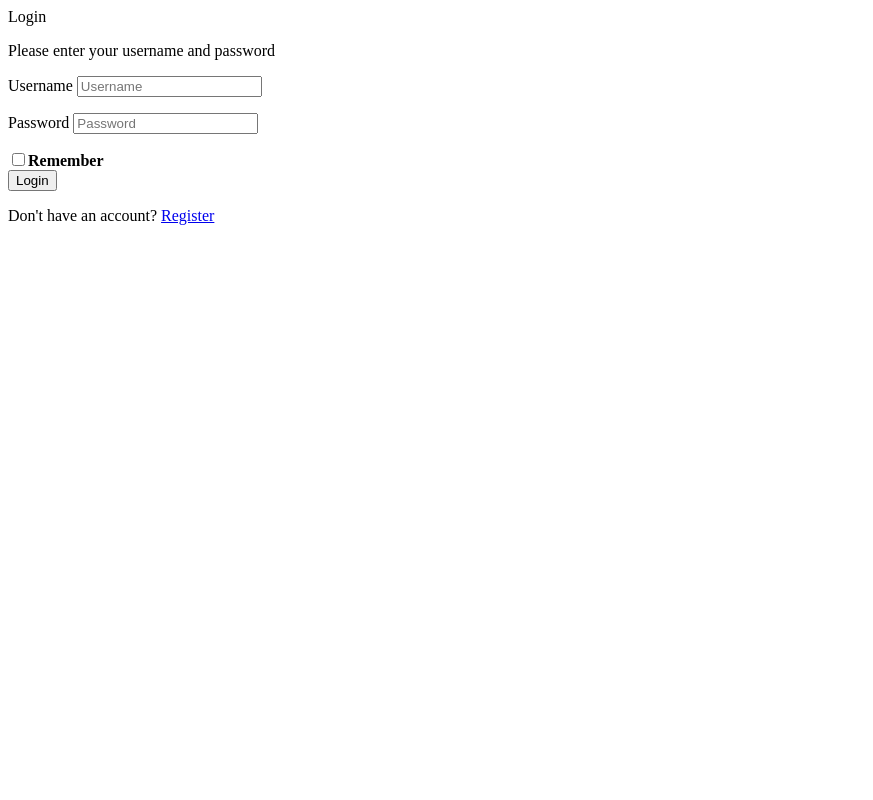
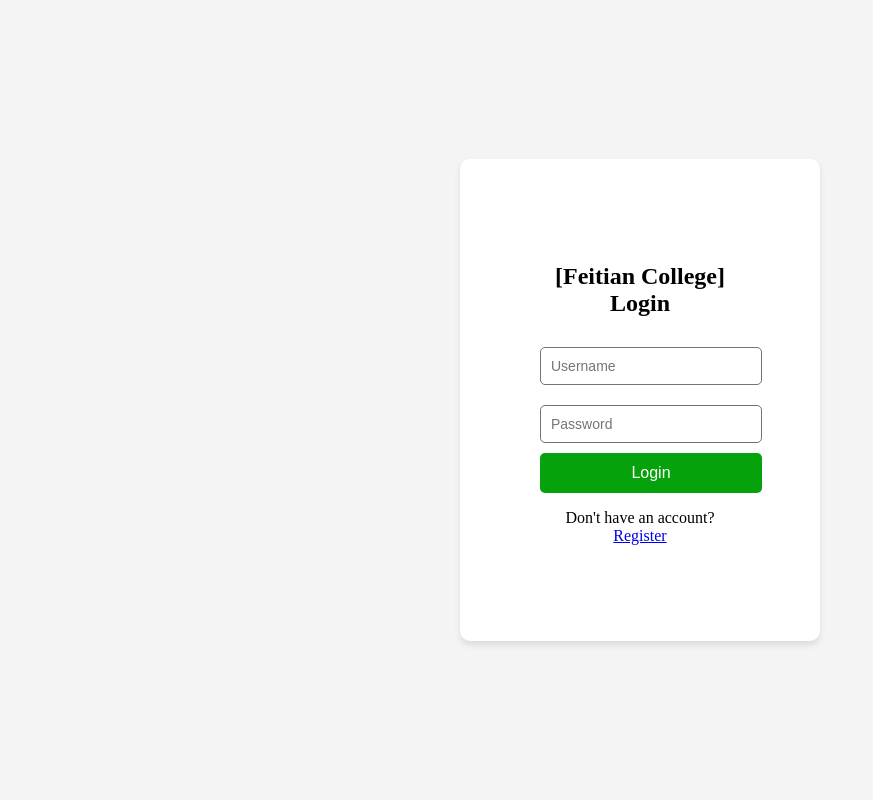
Before and after one commit to vinhhoangd/cos141, a Flask app: page /login/ in a window 1280 px wide. Shown: the whole page, without its empty margins (0-873 px from the left). Run offline with Flask 2, Linux system fonts and the light colour scheme.

Commit message:
index dec 3

```diff
--- a/templates/index.html
+++ b/templates/index.html
@@ -1,34 +1,84 @@
+<!DOCTYPE html>
 <html>
     <head>
         <title>Login</title>
+        <style>
+            body {
+                display: flex;
+                justify-content: center;
+                align-items: center;
+                height: 100vh; /* Full viewport height */
+                margin: 0;
+                background-color: #f4f4f4; /* Light background color for better contrast */
+            }
+
+            .form-container {
+                text-align: center;
+                background-color: white;
+                padding: 80px;
+                border-radius: 10px;
+                box-shadow: 0 4px 6px rgba(0, 0, 0, 0.1); /* Subtle shadow for depth */
+                width: 200px; /* Adjust width for a compact form */
+            }
+
+            .login-header {
+                font-size: 18px; /* Keep the font size as is */
+                font-weight: bold; /* Make it bold */
+                color: #000000; /* Set text color to black */
+                margin-bottom: 20px; /* Spacing below the header */
+            }
+
+            .form-container input[type="text"],
+            .form-container input[type="password"] {
+                width: 100%; /* Make input fields stretch full width */
+                padding: 10px;
+                margin: 10px 0;
+                border: 1px solid #737373;
+                border-radius: 5px;
+                font-size: 14px;
+            }
+
+            .form-container input[type="submit"] {
+                background-color: #06a20c; /* Matcha green */
+                color: white; /* Text color */
+                border: none; /* Remove border */
+                padding: 11px 0; /* Make button taller */
+                width: 111%; /* Button width */
+                font-size: 16px; /* Font size */
+                border-radius: 5px; /* Rounded corners */
+                cursor: pointer; /* Pointer on hover */
+                transition: background-color 0.3s ease; /* Smooth hover effect */
+            }
+
+            .form-container input[type="submit"]:hover {
+                background-color: #8BAF75; /* Slightly darker green on hover */
+            }
+        </style>
     </head>
 
     <body>
 
-        <p>Login</p>
-        <p>Please enter your username and password</p>
+        <div class="form-container">
+            <!-- Header with bold black text -->
+            <p class="login-header">[Feitian College] Login</p>
+            <style>
+                .login-header {
+                    font-size: 24px; /* Increase this value for a bigger size */
+                    font-weight: bold; /* Keep it bold */
+                    color: #000000; /* Set the text color to black */
+                    margin-bottom: 20px; /* Add spacing below the header */
+                }
+            </style>
+            <form class="form-group" action="{{ url_for('login') }}" method="post">
+                <input type="text" name="username" placeholder="Username" id="username" required />
+                <input type="password" class="form-control" name="password" placeholder="Password" id="password" required />
 
-        <form class="form-group" action="{{ url_for('login') }}" method="post">
-
-            <p>
-                <label>Username</label>
-                <input type="text" name="username" placeholder="Username" id="username" required />
-            </p>
-
-            <p>
-                <label>Password</label>
-                <input type="password" class="form-control" name="password" placeholder="Password" id="password" required />
-            </p>
-
-            <input type="checkbox" value="checked" /><b>Remember</b>
-            <br><input type="submit" value="Login" name="" />
-
-        </form>
-
-        <div id="msg">{{ msg }}</div>
+                <br>
+                <input type="submit" value="Login" />
+            </form>
+            <div id="msg">{{ msg }}</div>
             <p>Don't have an account? <a href="{{ url_for('register') }}">Register</a></p>
         </div>
 
     </body>
-
 </html>
```
